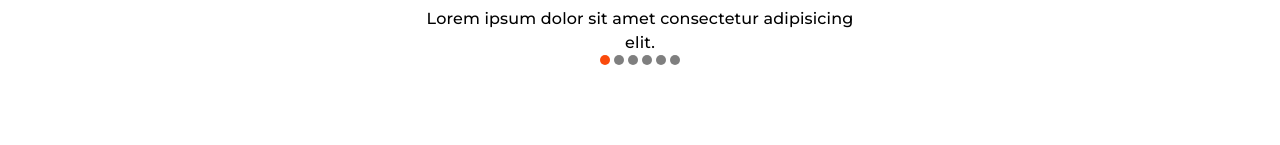
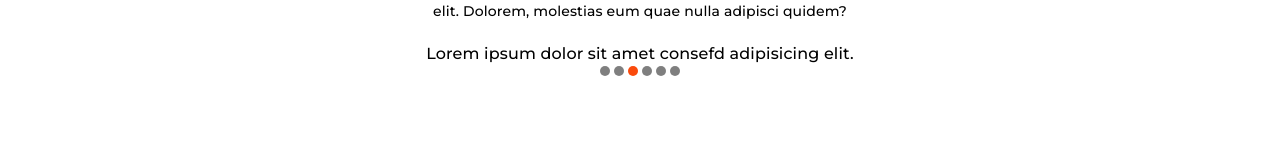
Before and after one commit to kushwaha971/Food-Delivery, a React (Create React App) app: page / in a window 1280 px wide. Shown: the part 1431-1576 px from the top of the page. Built offline with nearby package versions, Linux system fonts and the light colour scheme.

Commit message:
slider-timer

```diff
--- a/src/component/Hero.js
+++ b/src/component/Hero.js
@@ -85,7 +85,6 @@ const Btn = styled(Box)(({ theme }) => ({
   ".btn": {
     paddingLeft: "20px",
     paddingRight: "20px",
-    // width: "100px",
     borderRadius: "30px",
     margin: theme.spacing(2),
     marginTop: theme.spacing(12),
--- a/src/component/slider/Arrow.js
+++ b/src/component/slider/Arrow.js
@@ -4,8 +4,6 @@ import ArrowBackIosIcon from "@mui/icons-material/ArrowBackIos";
 import { Box, styled } from "@mui/material";
 
 const ArrowStyle = styled(Box)(({theme})=>({
-    // posititon: 'absolute',
-
     ".arrow":{
         marginTop:'-330px',
         marginBottom:'330px',
--- a/src/component/slider/Slider.js
+++ b/src/component/slider/Slider.js
@@ -1,11 +1,12 @@
 import { Box, styled, Typography } from "@mui/material";
-import React, { useState } from "react";
+import React, {  useState } from "react";
 import Dot from "./Dot";
 import sliderItem from "./SliderItem";
 
 import Arrow from "./Arrow";
+import { useEffect } from "react";
 const SliderStyle = styled(Box)(({ theme }) => ({
-  marginTop: '250px',
+  // marginTop: '250px',
   display: "flex",
   alignItems: "center",
   justifyContent: "center",
@@ -16,7 +17,7 @@ const SliderStyle = styled(Box)(({ theme }) => ({
   ".containerSlider":{
       width: '450px',
       [theme.breakpoints.down('md')]:{
-        width:'600px',
+        width:'400px',
       }
   },
   ".benefits": {
@@ -63,9 +64,20 @@ const SliderStyle = styled(Box)(({ theme }) => ({
 }));
 
 const len = sliderItem.length - 1;
+const length = sliderItem.length;
 
 function Slider() {
+
   const [activeIndex, setActiveIndex] = useState(0);
+
+useEffect(()=>{
+  let slider = setInterval(()=>{
+    setActiveIndex((activeIndex+1)%length)
+  },2000)
+  return () =>{
+    clearInterval(slider);
+  }
+},[activeIndex])
 
   const prevSlide= () =>{
     setActiveIndex(activeIndex < 1 ? len : activeIndex - 1)
@@ -99,8 +111,7 @@ function Slider() {
               <img
                  align="center"
                 className="Img"
-                src={item.imageSrc}
-
+                src={item.imageSrc} alt = ""
                 style={{ height: "250px", width: "280px"}}
               />
               <Typography className="benefits" align="center">
```
